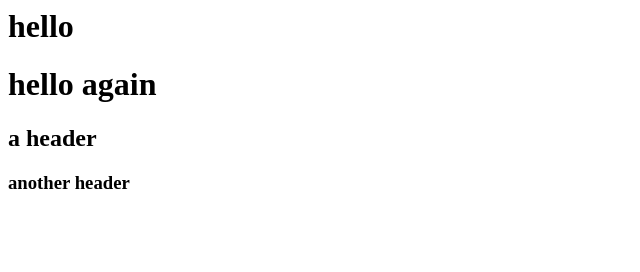
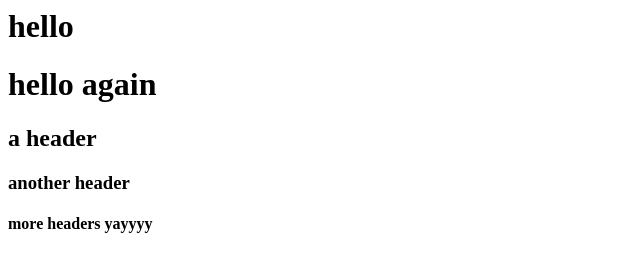
Before and after one commit to joshcodingdojo/kent_example_repo, a plain HTML site: page index.html in a window 1280 px wide. Shown: the whole page, without its empty margins (0-640 px from the left). Drawn offline with Linux system fonts and the light colour scheme.

Commit message:
added a header feature complete

```diff
--- a/index.html
+++ b/index.html
@@ -5,5 +5,6 @@
     <h1>hello again</h1>
     <h2>a header</h2>
     <h3>another header</h3>
+    <h4>more headers yayyyy</h4>
   </body>
 </html>
```
